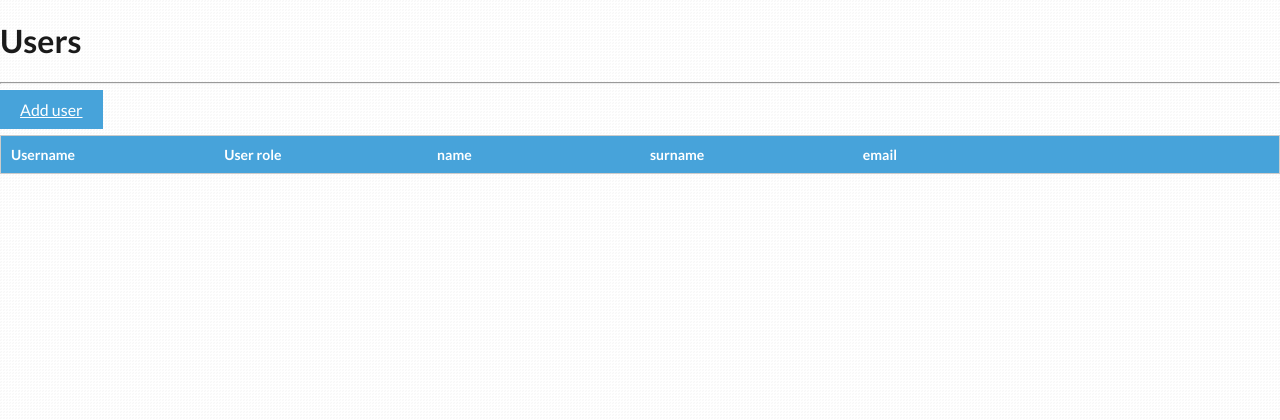
After one commit to OpenPHPCMS/prototype, a PHP site: template admin/views/users.php in a window 1280 px wide. The commit adds this page. Shown: the top 420 px of the page. Run offline with PHP 8.4, Linux system fonts and the light colour scheme; the template is opened without the code that fills it, so the values that code supplies are empty; some libraries are stand-ins or nearby versions.

Commit message:
Added users page

```diff
--- a/admin/essentials/sidebar.php
+++ b/admin/essentials/sidebar.php
@@ -18,10 +18,10 @@
 			<a href='#'><li><img class='icon' src='images/icons/component.png' alt='' />	<span>Components</span>	</li></a>
 		<?PHP endif;
 		if(secure()->hasUserAccess(__ROLE_ADMIN)): ?>
-			<a href='#'><li><img class='icon' src='images/icons/users.png' alt='' />		<span>Users</span>		</li></a>
+			<a href='<?PHP echo base_url('admin/users.php') ?>'><li><img class='icon' src='images/icons/users.png' alt='' />		<span>Users</span>		</li></a>
 		<?PHP endif;
 		if(secure()->hasUserAccess(__ROLE_DEV)): ?>
-		<a href='#'><li><img class='icon' src='images/icons/template.png' alt='' />		<span>Templates</span>	</li></a>
+			<a href='#'><li><img class='icon' src='images/icons/template.png' alt='' />		<span>Templates</span>	</li></a>
 		<?PHP endif; ?>
 	</ul>
 </section>
--- a/admin/views/login.php
+++ b/admin/views/login.php
@@ -15,7 +15,7 @@
 
 		<input type="hidden" name="login_token" value="<?PHP echo $_SESSION['login_token']; ?>" />
 		<p><label class="formlabel">Username</label> 		<input class="textfield" type="text" name="login_username" id="login_username" /></p>
-		<p><label class="formlabel">Password</label> 		<input class="textfield" type="text" name="login_password" id="login_password" /></p>
+		<p><label class="formlabel">Password</label> 		<input class="password" type="text" name="login_password" id="login_password" /></p>
 
 		<hr/>
 		<input type="submit" name="login_submit" value="Login" class="button buttrans bluebut" />
--- /dev/null
+++ b/admin/views/users.php
@@ -0,0 +1,27 @@
+<h1>Users</h1>
+<hr>
+<p>
+	<a href="<?PHP echo base_url('admin/user_add.php') ?>" class="button buttrans bluebut"> Add user</a>
+</p>
+
+<table>
+ <tr>
+  <th>Username</th>
+  <th>User role</th>
+  <th>name</th>
+  <th>surname</th>
+  <th>email</th>
+  <th></th>
+</tr>
+<?PHP foreach ($users as $user): ?>
+ <tr>
+  <td><?PHP echo $user['username'] ?></td>
+  <td><?PHP echo user_role_name($user['level']) ?></td>
+  <td><?PHP echo $user['name'] ?></td>
+  <td><?PHP echo $user['surname'] ?></td>
+  <td><?PHP echo $user['email'] ?></td>
+  <td><a href="<?PHP echo base_url('admin/user_edit.php').'?username='.$user['username'] ?>">Edit</a>
+  	<a href="<?PHP echo base_url('admin/user_delete.php').'?username='.$user['username'] ?>">Delete</a></td>
+ </tr>
+<?PHP endforeach; ?>
+</table>
```
Also changed, not shown: admin/users.php (added, +25 -0 lines), admin/views/error.php (added, +10 -0 lines).
